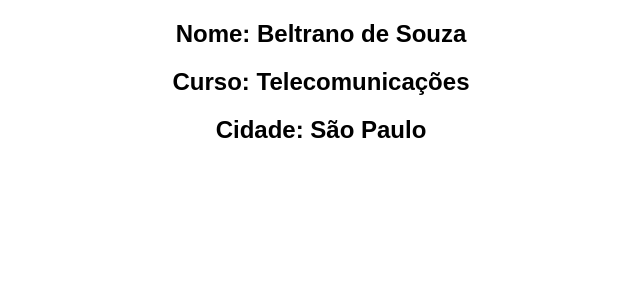
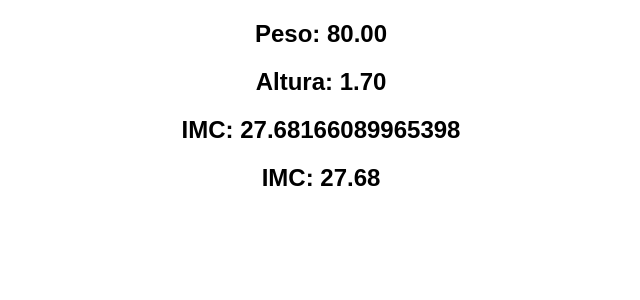
Before and after one commit to PauloAragaodeAzevedoNeto/DesenvolvimentoWeb, a React (Create React App) app: page / in a window 1280 px wide. Shown: the top 300 px of the page, without its empty margins (319-959 px from the left). Built offline with nearby package versions, Linux system fonts and the light colour scheme.

Commit message:
IMCclasse

```diff
--- a/src/App.js
+++ b/src/App.js
@@ -1,4 +1,5 @@
 import HelloWorld from "./components/HelloWorld";
+import IMC from "./components/IMC/IMC";
 import MeusDados from "./components/MeusDados";
 import MeusDadosProps from "./components/MeusDadosProps";
 import Recursividade from "./components/Recursividade";
@@ -7,7 +8,7 @@ import "./styles.css";
 export default function App() {
   return (
     <div className="App">
-      <Recursividade />
+      <IMC peso="80.00" altura="1.70" />
     </div>
   );
 }
--- /dev/null
+++ b/src/components/IMC/IMC.jsx
@@ -0,0 +1,19 @@
+import React, { Component } from "react";
+
+class IMC extends Component {
+  calculaIMC(peso, altura) {
+    return peso / (altura * altura);
+  }
+  render() {
+    const { peso, altura } = this.props;
+    return (
+      <div>
+        <h2>Peso: {peso}</h2>
+        <h2>Altura: {altura}</h2>
+        <h2>IMC: {this.calculaIMC(peso, altura)}</h2>
+        <h2>IMC: {this.calculaIMC(peso, altura).toFixed(2)}</h2>
+      </div>
+    );
+  }
+}
+export default IMC;
```
